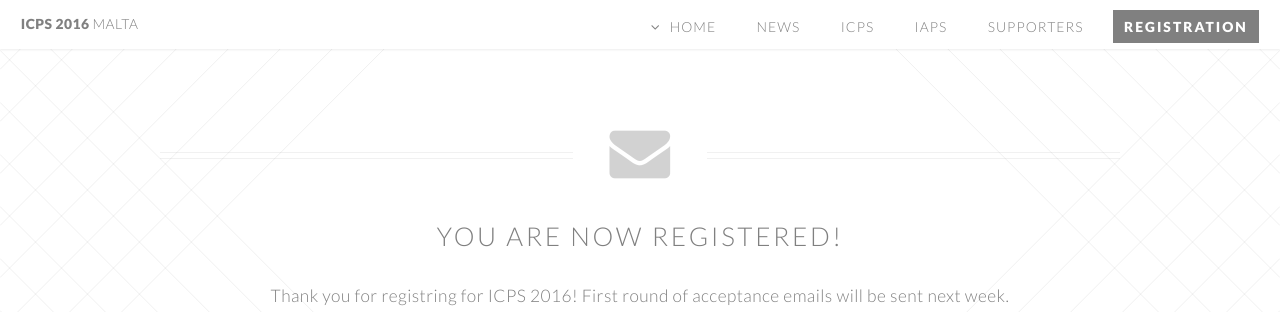
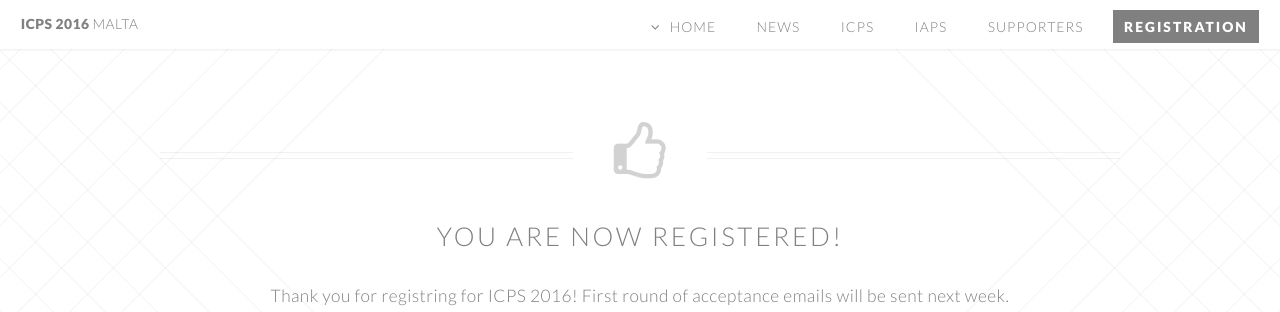
Before and after one commit to bread-on-toast/icps2016, a Jekyll site: the page built from util/registered.html, in a window 1280 px wide. Shown: the top 312 px of the page. Built offline with Jekyll 4.4.1, drawn with Linux system fonts in a browser that asks for light colours; nearby versions of some CDN libraries.

Commit message:
thumbs up!

```diff
--- a/util/registered.html
+++ b/util/registered.html
@@ -1,6 +1,6 @@
 ---
 layout: single-page
-icon: fa-envelope
+icon: fa-thumbs-o-up
 title: You are now registered!
 subTitle: Thank you for registring for ICPS 2016! First round of acceptance emails will be sent next week.
 ---
```
